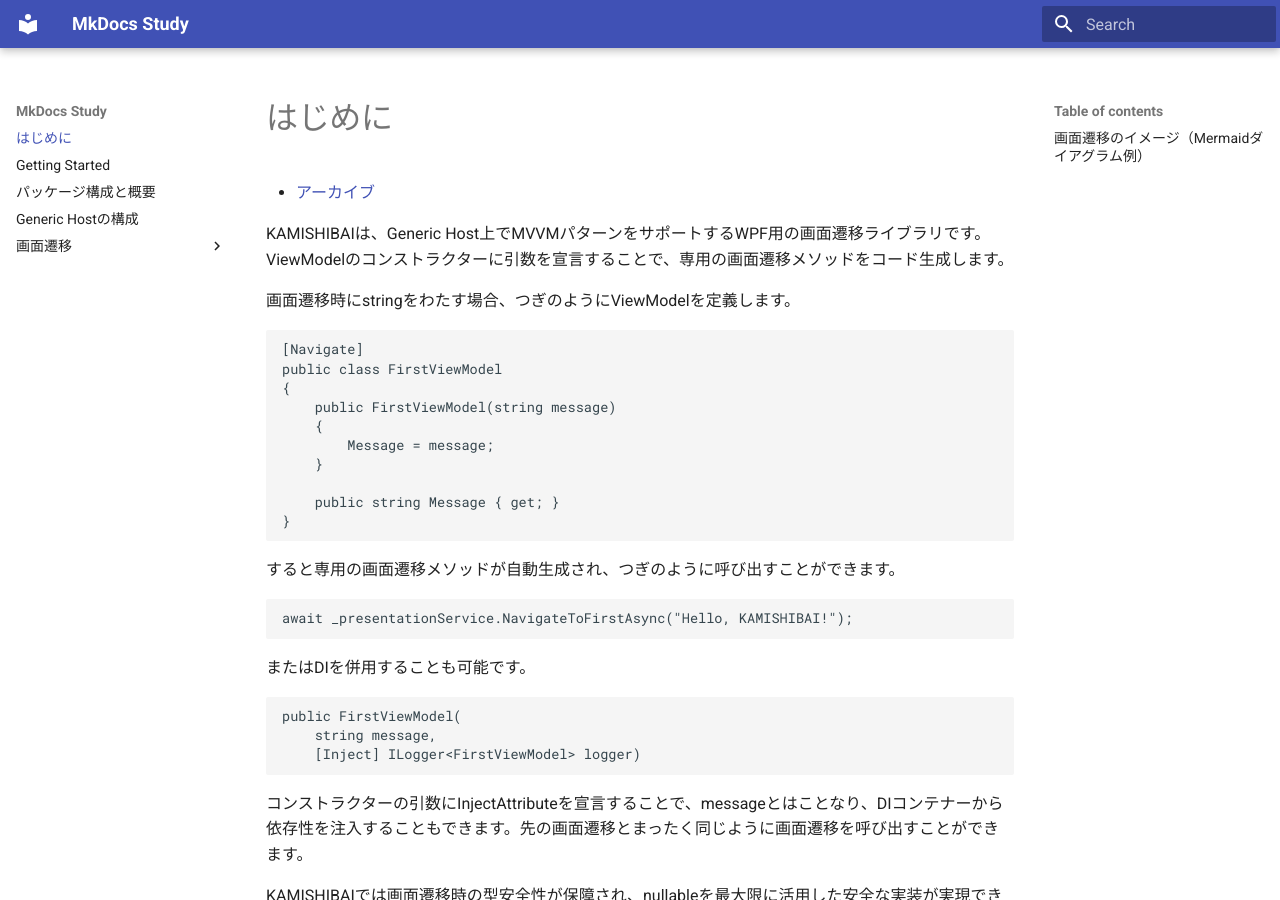
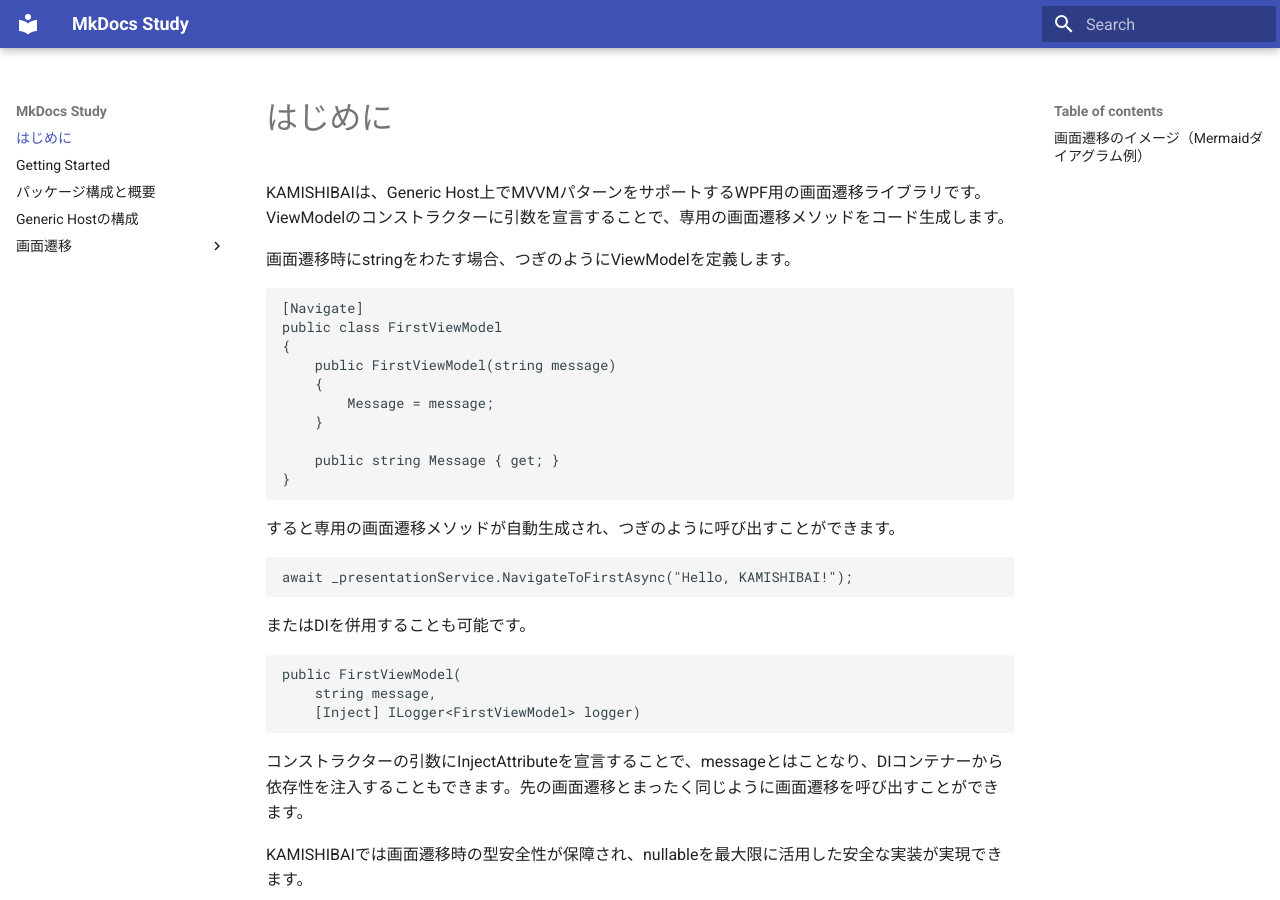
Before and after one commit to nuitsjp/MkDocsStudy, an MkDocs documentation site: the page built from docs/index.md, in a window 1280 px wide and 900 px high. Built offline with MkDocs 1.6.1 and Material for MkDocs 9.7.7, drawn with Linux system fonts in a browser that asks for light colours.

Commit message:
index.mdからアーカイブリンクを削除

```diff
--- a/docs/index.md
+++ b/docs/index.md
@@ -1,6 +1,4 @@
 # はじめに
-
-- [アーカイブ](site-export.zip)
 
 KAMISHIBAIは、Generic Host上でMVVMパターンをサポートするWPF用の画面遷移ライブラリです。ViewModelのコンストラクターに引数を宣言することで、専用の画面遷移メソッドをコード生成します。
 
```
